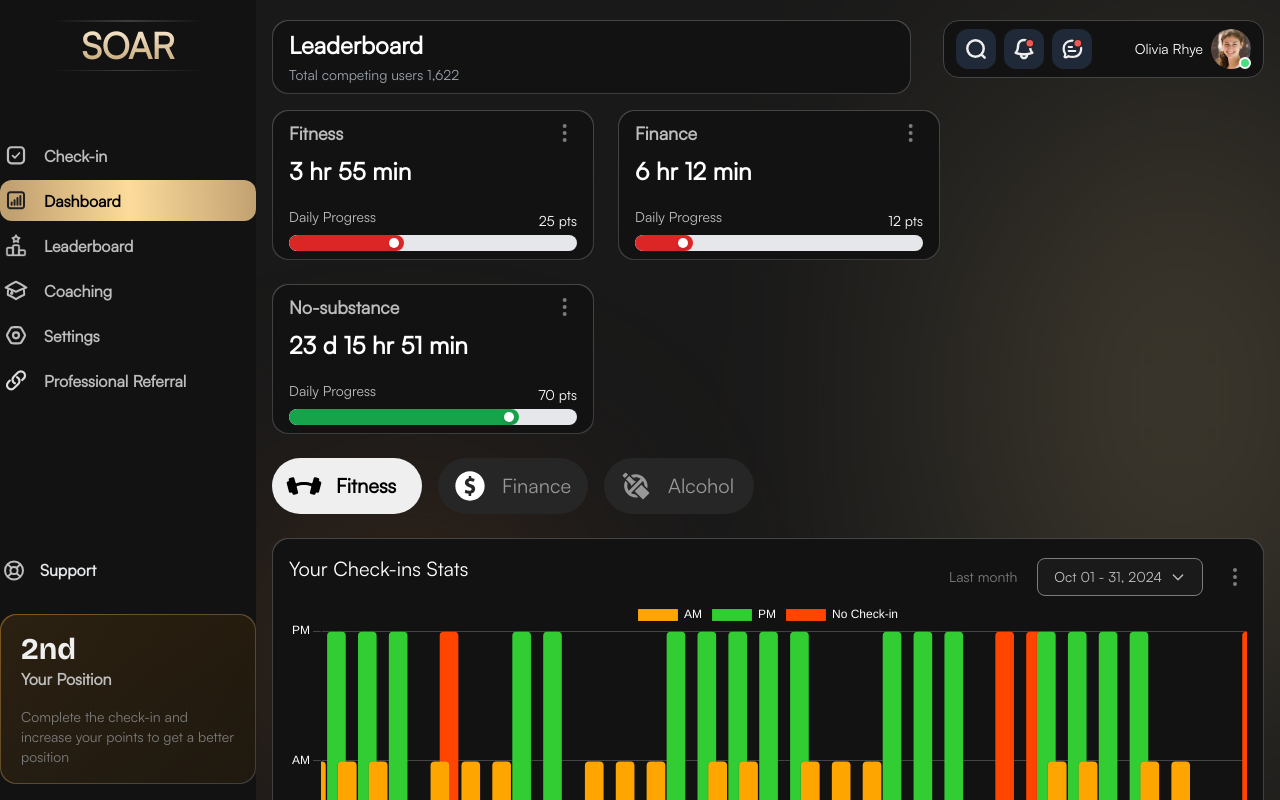
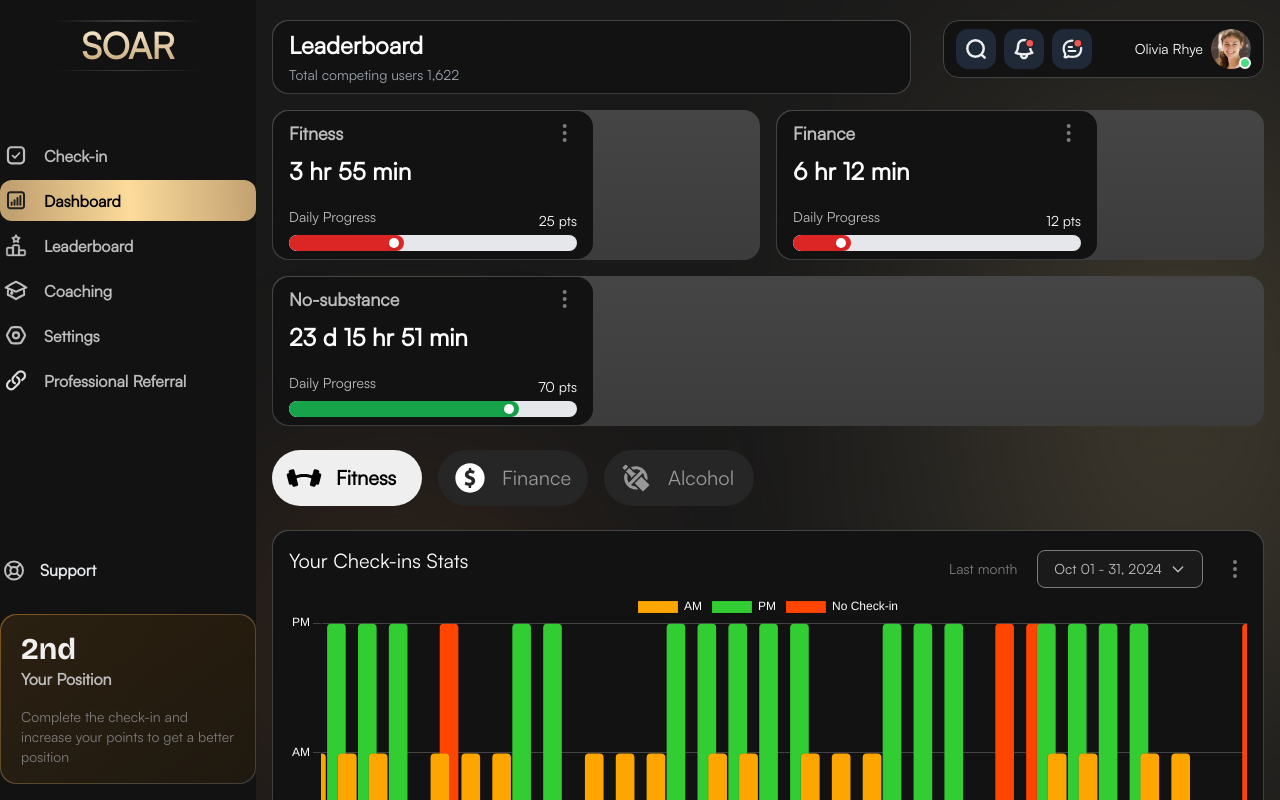
Before and after one commit to sda34495/soar-web-app-front, a Next.js app: page /dashboard in a window 1280 px wide. Built offline with nearby package versions, Linux system fonts and the light colour scheme; a web font is replaced by a local one.

Commit message:
fix: hydration

```diff
--- a/src/app/(dashboard)/dashboard/page.tsx
+++ b/src/app/(dashboard)/dashboard/page.tsx
@@ -70,10 +70,11 @@ const DashboardPage = () => {
 
   return (
     <div className="text-white ">
-      <div className=" flex flex-wrap gap-6  ">
+      <div className="  flex justify-start  w-full mb-5 items-center">
+      <div className=" flex flex-wrap gap-4 w-full  grow  ">
         {cardData.map((data, index) => (
 
-
+          <div className="flex-1">
           <DashboardCard
             key={index}
             title={data.title}
@@ -82,19 +83,21 @@ const DashboardPage = () => {
             progressColor={data.progressColor}
             progressWidth={data.progressWidth}
             />
+            </div>
 
         ))}
+      </div>
       </div>
 
 
 
-      <div className="my-3 max-w-6xl">
+      <div className="my-3 ">
 
         <CustomChart />
       </div>
 
       <div className="  flex justify-start  w-full mb-5 items-center">
-        <div className="flex flex-wrap gap-4 w-full max-w-6xl grow">
+        <div className="flex flex-wrap gap-4 w-full  grow">
           {leaderboardData.map((item, index) => (
             <div className="flex-1">
             <LeaderboardCard
```
